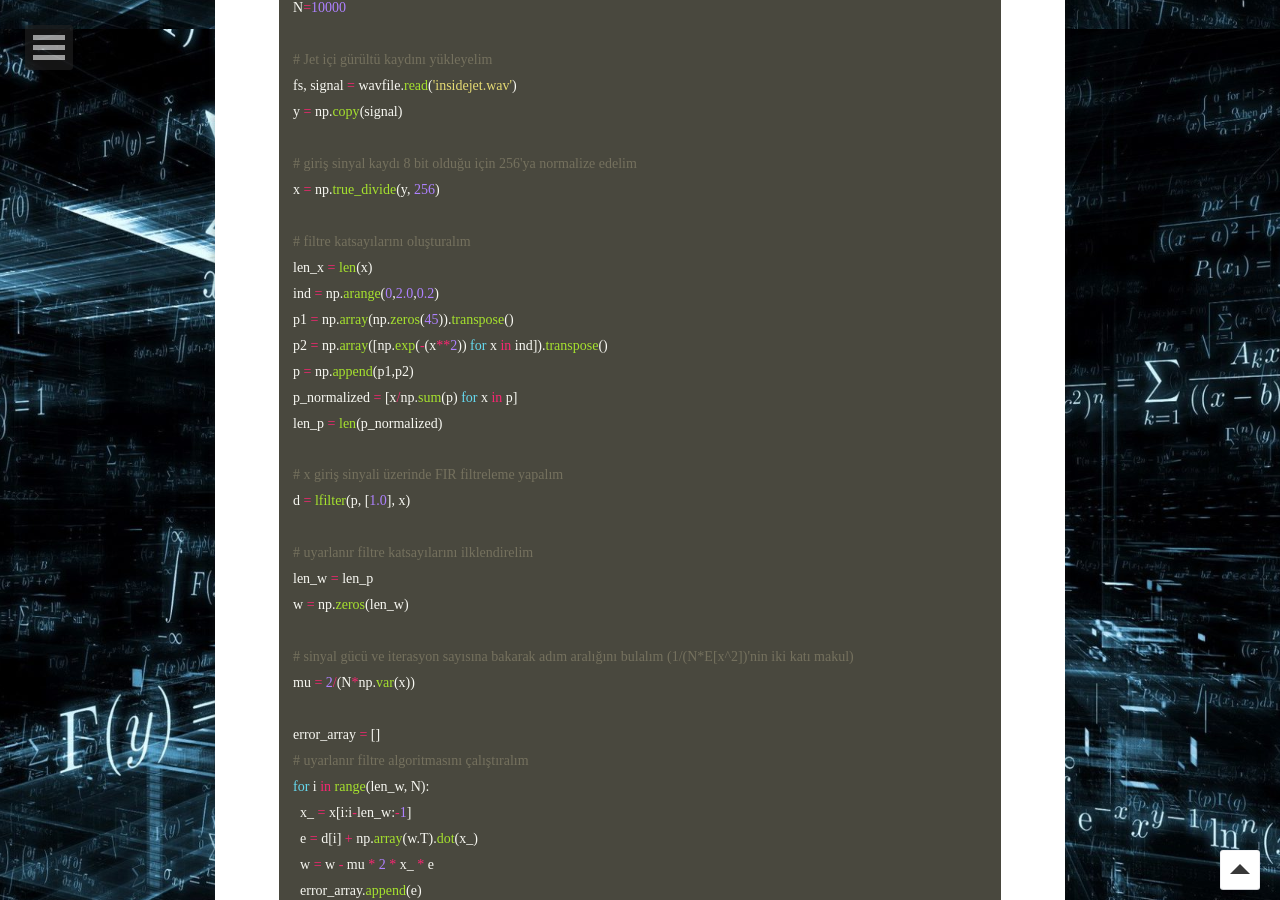
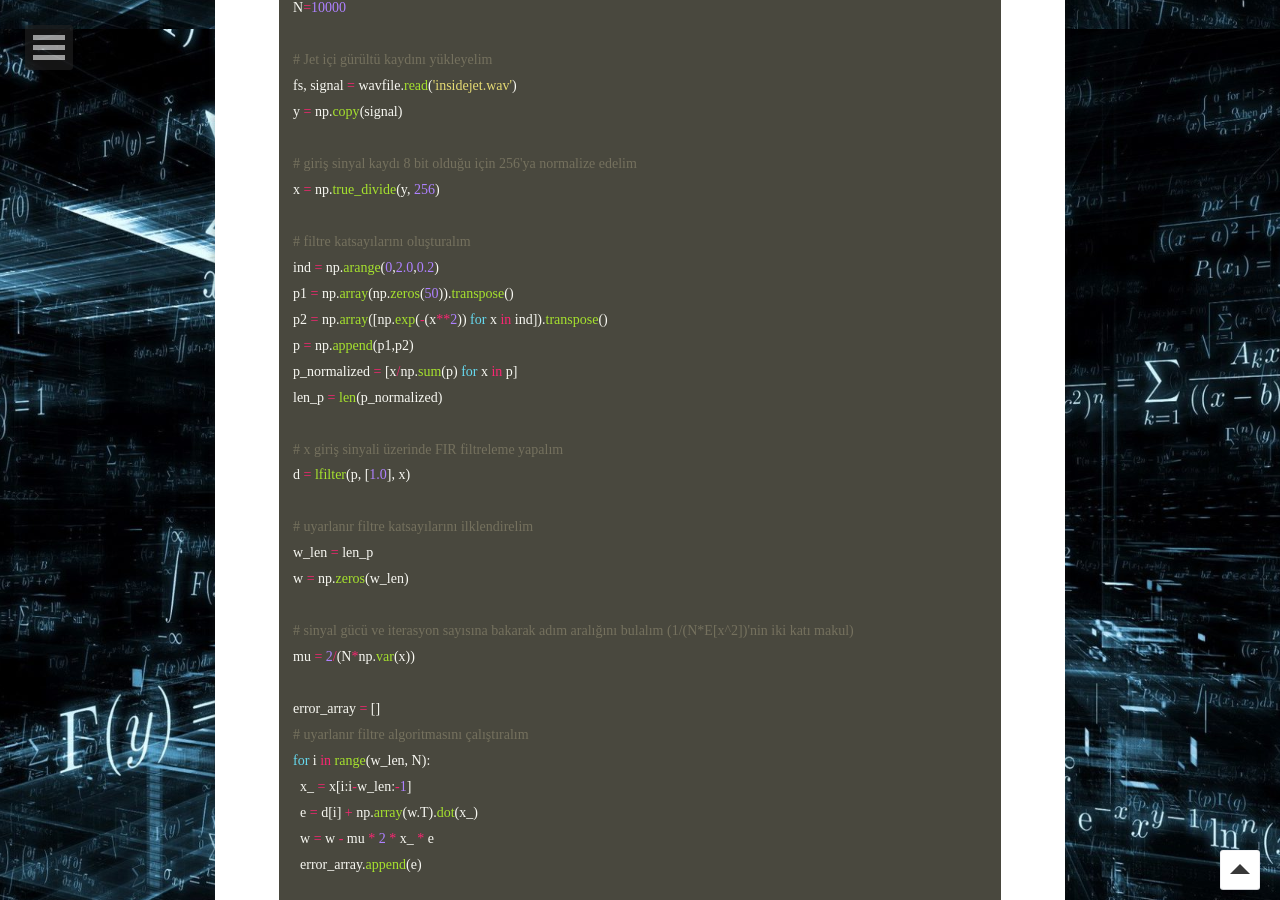
Before and after one commit to tayyarg/tayyarg.github.io, a Jekyll site: the page built from _posts/2020-03-22-uyarlanir-filtre-gurultu-yoketme.md, in a window 1280 px wide and 900 px high, scrolled down 11671 px. Built offline with Jekyll 4.4.1, drawn with Linux system fonts in a browser that asks for light colours; some web fonts are replaced; formulas are drawn with MathJax 3; comment, search, counter and statistics services are not loaded.

Commit message:
kodda küçük değişiklikler

```diff
--- a/_posts/2020-03-22-uyarlanir-filtre-gurultu-yoketme.md
+++ b/_posts/2020-03-22-uyarlanir-filtre-gurultu-yoketme.md
@@ -414,9 +414,8 @@ y = np.copy(signal)
 x = np.true_divide(y, 256)
 
 # filtre katsayılarını oluşturalım
-len_x = len(x)
 ind = np.arange(0,2.0,0.2)
-p1 = np.array(np.zeros(45)).transpose()
+p1 = np.array(np.zeros(50)).transpose()
 p2 = np.array([np.exp(-(x**2)) for x in ind]).transpose()
 p = np.append(p1,p2)
 p_normalized = [x/np.sum(p) for x in p]
@@ -426,16 +425,16 @@ len_p = len(p_normalized)
 d = lfilter(p, [1.0], x)
 
 # uyarlanır filtre katsayılarını ilklendirelim
-len_w = len_p
-w = np.zeros(len_w)
+w_len = len_p
+w = np.zeros(w_len)
 
 # sinyal gücü ve iterasyon sayısına bakarak adım aralığını bulalım (1/(N*E[x^2])'nin iki katı makul)
 mu = 2/(N*np.var(x))
 
 error_array = []
 # uyarlanır filtre algoritmasını çalıştıralım
-for i in range(len_w, N):
-  x_ = x[i:i-len_w:-1]
+for i in range(w_len, N):
+  x_ = x[i:i-w_len:-1]
   e = d[i] + np.array(w.T).dot(x_)
   w = w - mu * 2 * x_ * e
   error_array.append(e)
```
